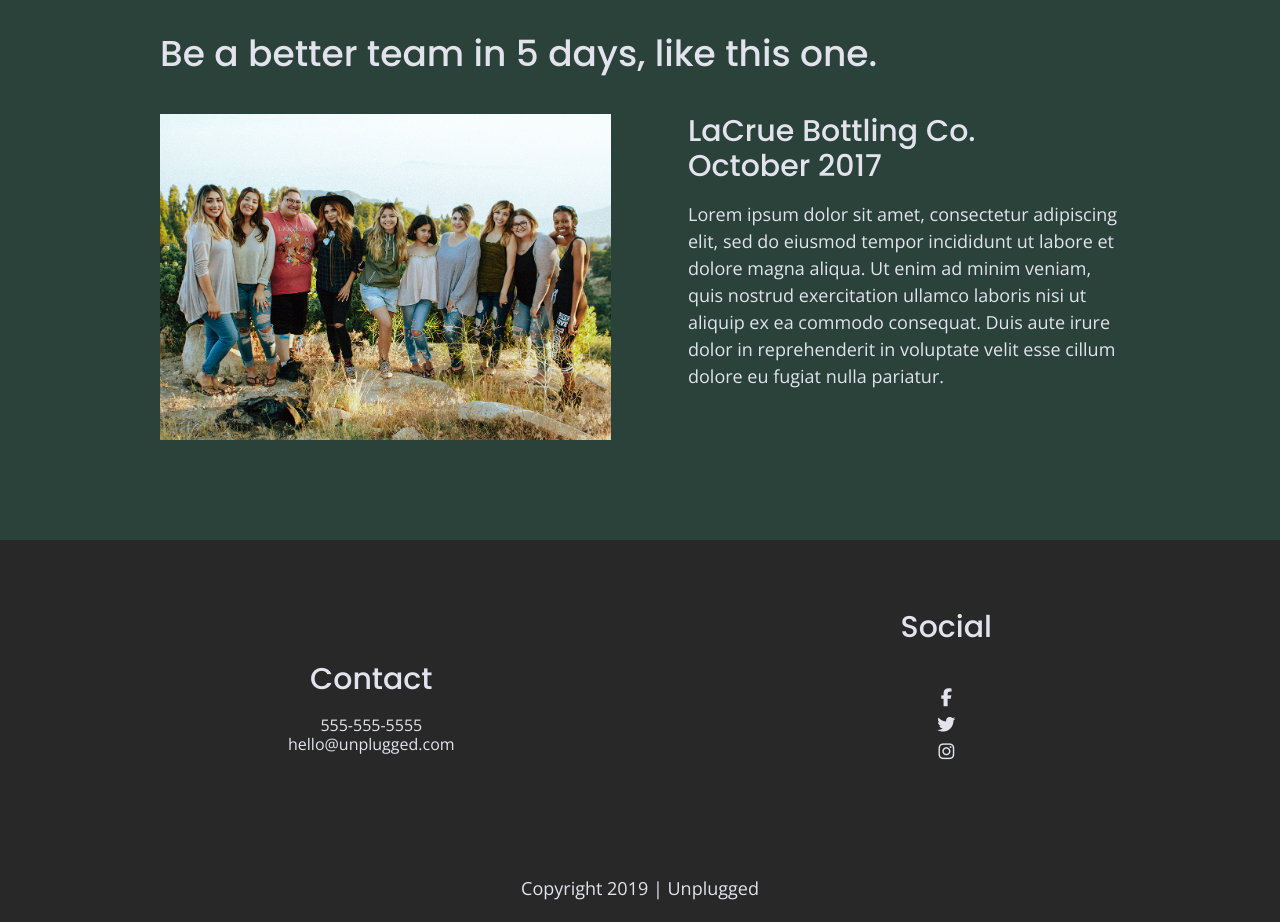
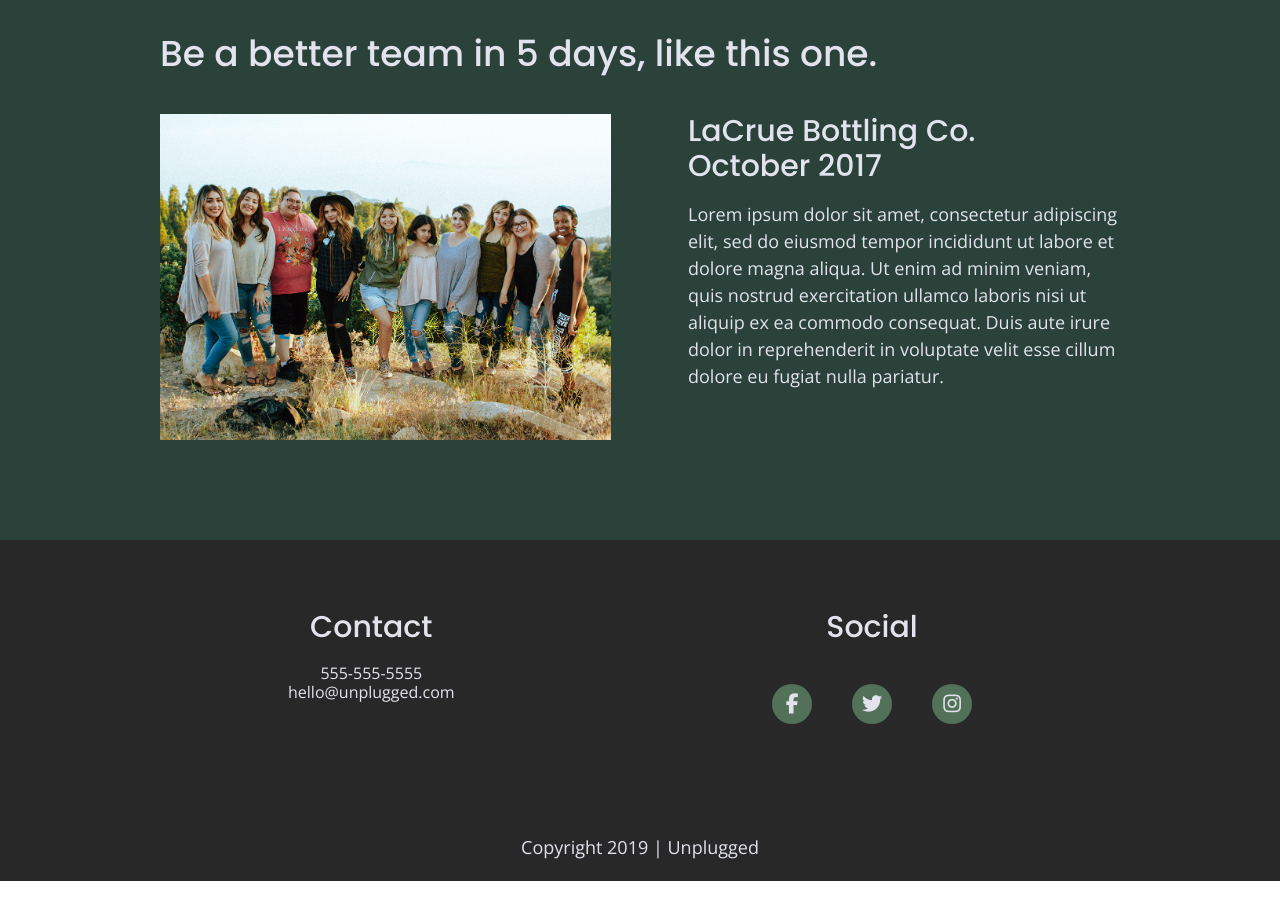
Before and after one commit to raqescar/unplugged-retreat, a website built with Parcel: page index.html in a window 1280 px wide. Shown: the part 2107-3029 px from the top of the page. After the commit the page ends 2988 px from the top, so only its background shows below. Built offline with nearby package versions, Linux system fonts and the light colour scheme.

Commit message:
Styling social icons in footer

```diff
--- a/css/main.css
+++ b/css/main.css
@@ -215,16 +215,22 @@ footer p {
 }
 
 footer .social-icons {
-
+  display: flex;
   justify-content: space-around;
   align-items: center;
   margin: 40px 0;
 }
 
-footer .social-icons p {
+footer .social-icons i {
   display: flex;
   justify-content: center;
   align-items: center;
+  background-color: #527158;
+  width:40px;
+  height:40px;
+  border-radius: 50%;
+  font-size: 1.125em;
+  margin: 0 20px;
 }
 
 footer .copyright {
@@ -605,7 +611,6 @@ input[type=button] {
      .footer-content {
        display:flex;
        justify-content: space-between;
-       align-items: center;
      }
 
      footer .contact {
```
